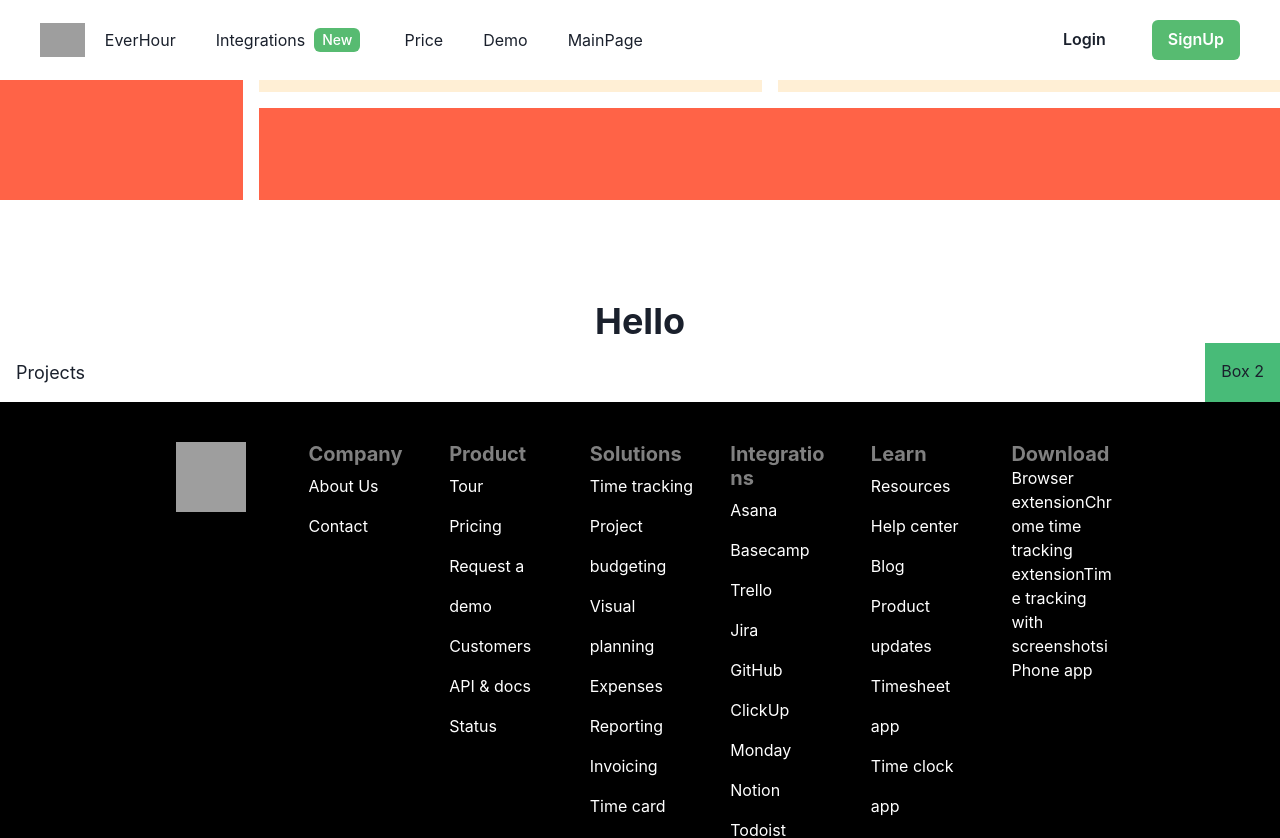
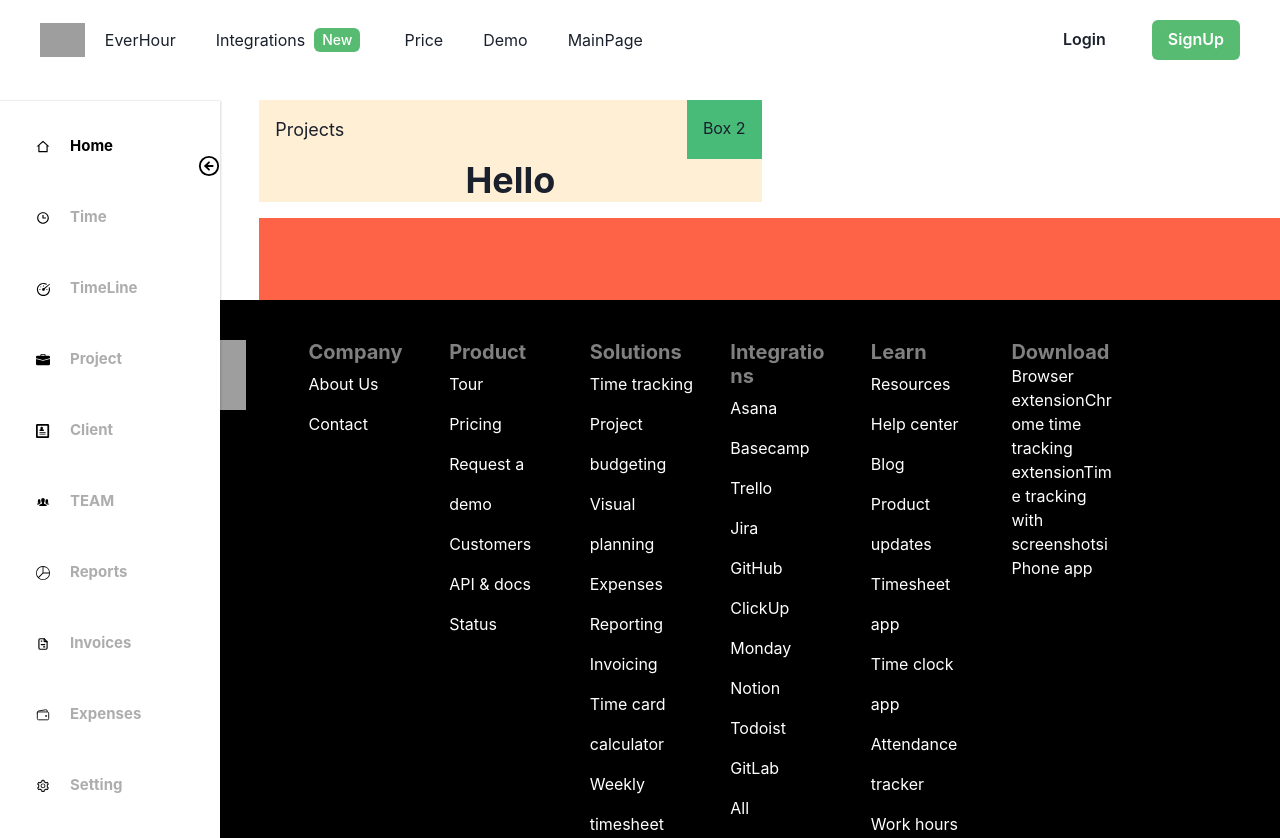
Before and after one commit to Randhir200/powerful-nut-6425, a React (Create React App) app in the folder frontend/: page /projects in a window 1280 px wide. Shown: the top 838 px of the page. Built offline with nearby package versions, Linux system fonts and the light colour scheme; grey boxes are pictures that could not be loaded.

Commit message:
changes in main routes

```diff
--- a/frontend/src/Pages/Projects.jsx
+++ b/frontend/src/Pages/Projects.jsx
@@ -1,6 +1,7 @@
 import React from 'react';
 import ServiceHeader from '../Components/ServiceHeader';
-import { Heading,Grid, GridItem } from '@chakra-ui/react';
+import { Heading, Grid, GridItem } from '@chakra-ui/react';
+import Sidebar from '../Components/Sidebar';
 
 const Projects = () => {
   return (
@@ -9,15 +10,18 @@ const Projects = () => {
         h='200px'
         templateRows='repeat(2, 1fr)'
         templateColumns='repeat(5, 1fr)'
+        mt='100px'
         gap={4}
-        >
-  <GridItem rowSpan={2} colSpan={1} bg='tomato' />
-  <GridItem colSpan={2} bg='papayawhip' />
-  <GridItem colSpan={2} bg='papayawhip' />
-  <GridItem colSpan={4} bg='tomato' />
-</Grid>
-      <Heading mt='100px'>Hello</Heading>
-      <ServiceHeader />
+      >
+        <GridItem rowSpan={2} colSpan={1}>
+          <Sidebar />
+        </GridItem>
+        <GridItem colSpan={2} bg='papayawhip'>
+          <ServiceHeader />
+          <Heading>Hello</Heading>
+        </GridItem>
+        <GridItem colSpan={4} bg='tomato' />
+      </Grid>
     </>
   );
 };
--- a/frontend/src/Routes/MainRoutes.jsx
+++ b/frontend/src/Routes/MainRoutes.jsx
@@ -3,7 +3,6 @@ import React from 'react';
 import { Routes, Route } from 'react-router-dom';
 import Client from '../Components/Client';
 import Mainpage from '../Components/Mainpage';
-import Project from '../Components/Project';
 import DemoHome from '../Pages/DemoHome';
 import Homepage from '../Pages/Homepage';
 import Pricing from '../Pages/Pricing';
@@ -12,7 +11,6 @@ const MainRoutes = () => {
   return (
     <Routes>
       <Route path='/' element={<Homepage />} />
-      <Route path='/project' element={<Project />} />
       <Route path='/client' element={<Client />} />
       <Route path='/mainpage' element={<Mainpage />} />
       <Route path="/pricing" element={<Pricing/>}/>
```
